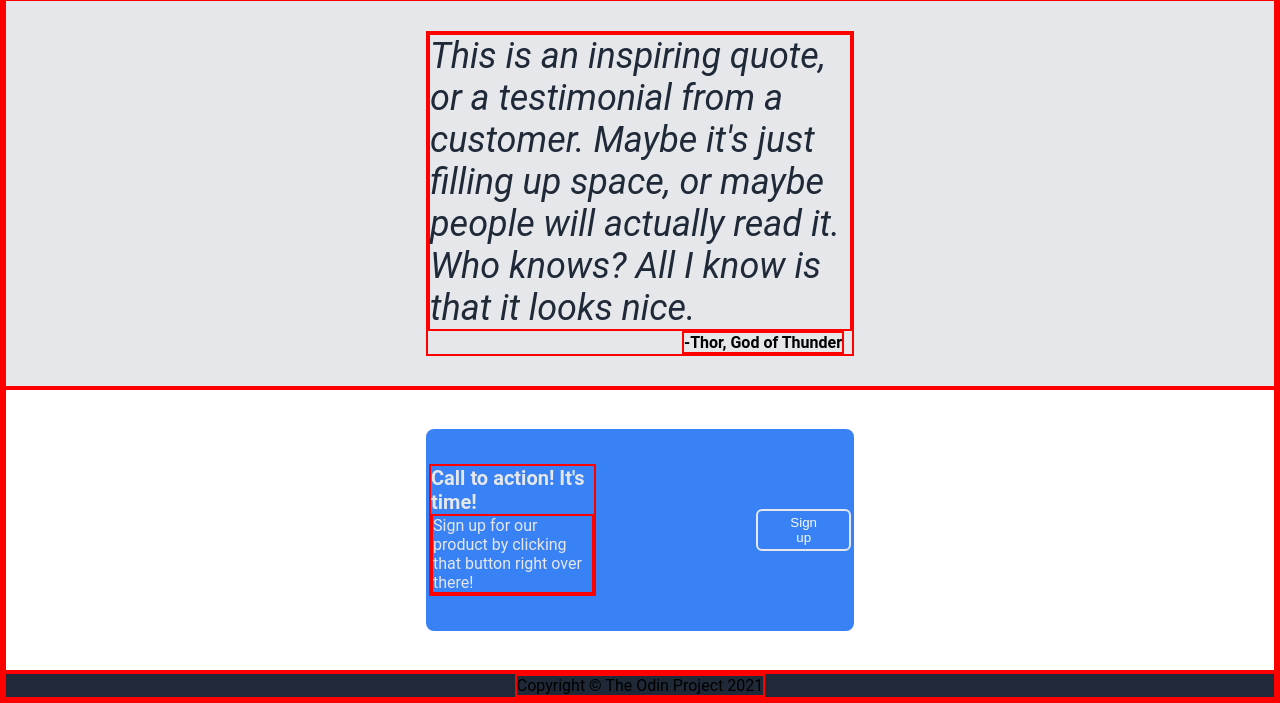
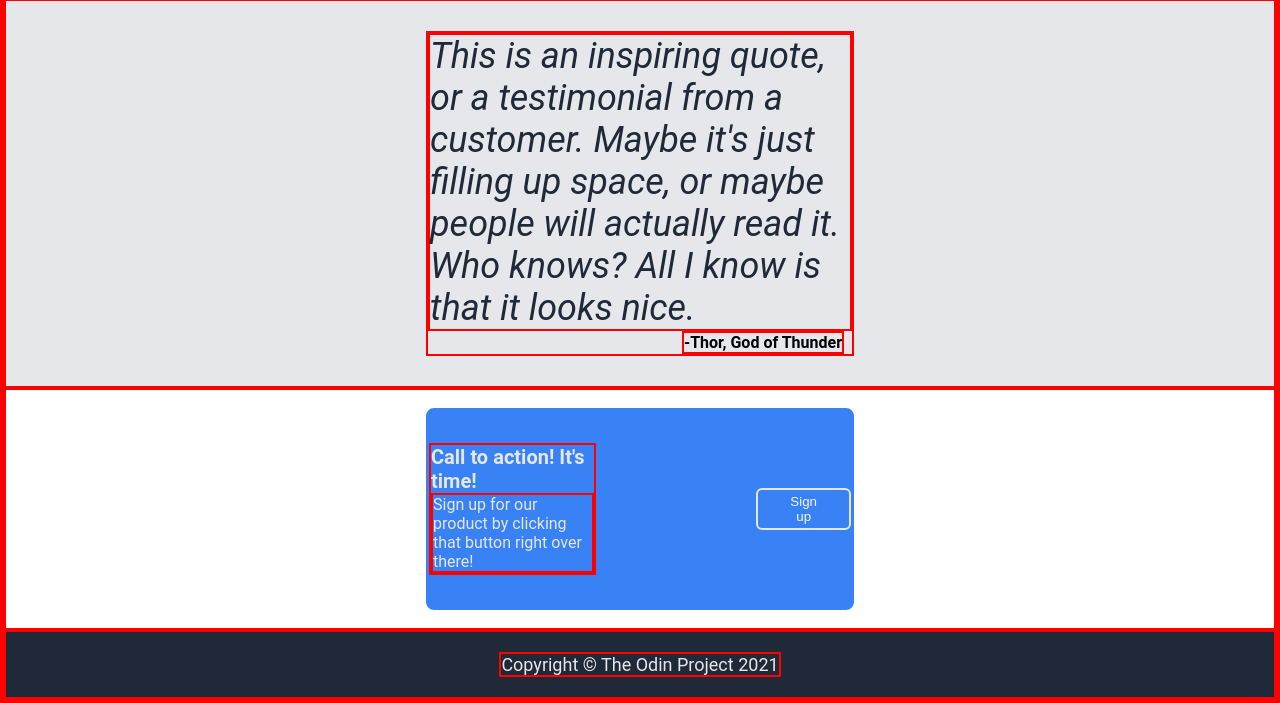
Before and after one commit to aniket-agra/odin-landing-page, a plain HTML site: page index.html in a window 1280 px wide. Shown: the part 905-1608 px from the top of the page. Drawn offline with Linux system fonts and the light colour scheme.

Commit message:
Style footer text

```diff
--- a/css/style.css
+++ b/css/style.css
@@ -225,4 +225,11 @@ button {
     justify-content: center;
     align-items: center;
     background-color: #1F2937;
+    padding-top: 20px;
+    padding-bottom: 20px;
 }
+
+.footer .text {
+    color: #E5E7EB;
+    font-size: 18px;
+}
```
